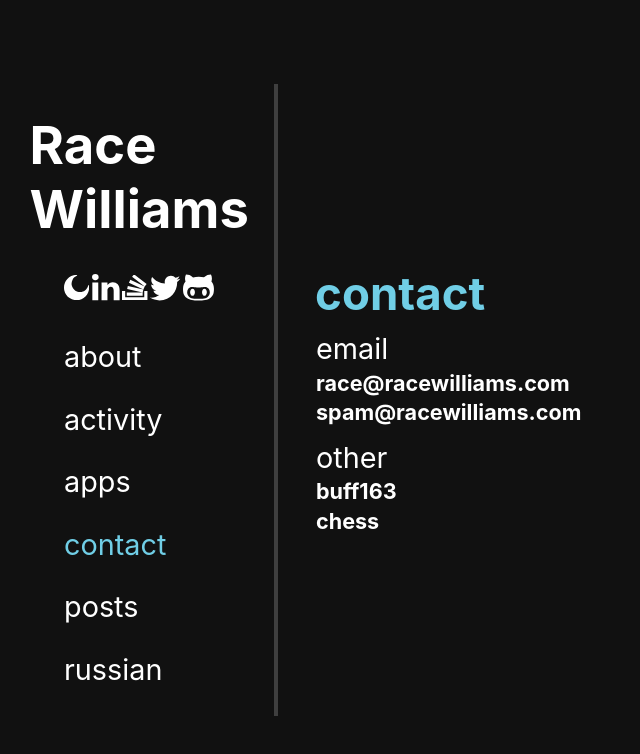
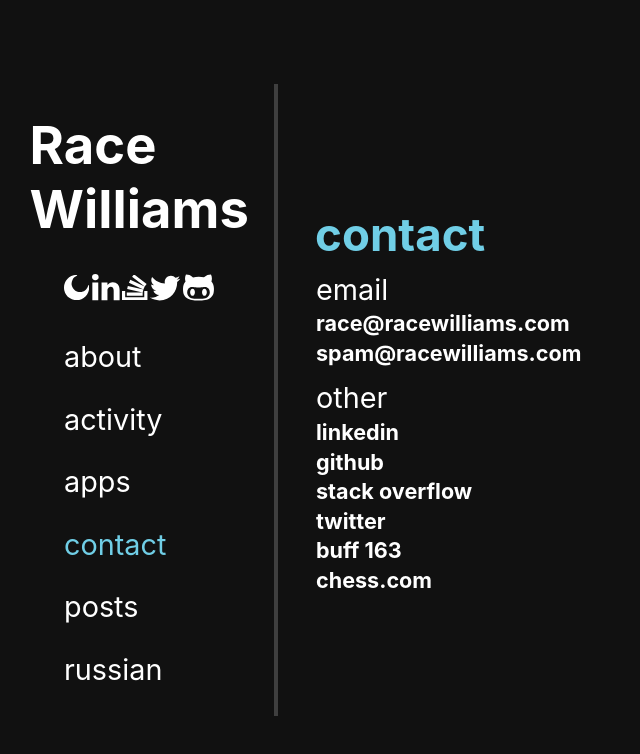
Before and after one commit to raquentin/raquentin, a React (Create React App) app in the folder client/: page /contact in a window 1280 px wide. Shown: the top 754 px of the page, without its empty margins (0-640 px from the left). Built offline with nearby package versions, Linux system fonts and the light colour scheme.

Commit message:
more contact links

```diff
--- a/client/src/routes/activity/cards/StackOverflowAnswer.js
+++ b/client/src/routes/activity/cards/StackOverflowAnswer.js
@@ -89,7 +89,7 @@ export default function StackOverflowAnswer({title, tags, timeAgo, link}) {
      		);})}
 			</div>
 			<div style={styles.bottomRight}>
-				<img style={styles.img} src="https://lh3.googleusercontent.com/a/ALm5wu0gK5bS-psVai5_gyef6tpQzX1z8TLhsA9G1eL6=k-s328" />
+				<img style={styles.img} src="https://pbs.twimg.com/profile_images/1613587840155389958/1FegykbB_400x400.jpg" />
 				<p style={styles.finalText}><span style={{color: stackOverflowColors.linkBlue}}>r4c3</span>&nbsp;<span style={{color: stackOverflowColors.white, fontWeight: 'bold'}}>{karma}</span>&nbsp;answered {timeAgo} ago</p>
 			</div>
 		</a>
--- a/client/src/routes/activity/cards/Tweet.js
+++ b/client/src/routes/activity/cards/Tweet.js
@@ -75,7 +75,7 @@ export default function Tweet({text, date, link}) {
 	return (
 		<a onMouseEnter={handleMouseEnter} onMouseLeave={handleMouseLeave} style={styles.container} href="https://twitter.com/racewilliamscom" target="_blank" rel="noreferrer">
 			<div style={styles.top}>
-				<img style={styles.img} src="https://pbs.twimg.com/profile_images/1606723955234160643/65oBhDt7_400x400.jpg" />
+				<img style={styles.img} src="https://pbs.twimg.com/profile_images/1613587840155389958/1FegykbB_400x400.jpg" />
 				<div style={styles.topTexts}>
 					<p style={styles.name}>Race</p>
 					<p style={styles.handle}>@racewilliamscom</p>
--- a/client/src/routes/contact/Contact.js
+++ b/client/src/routes/contact/Contact.js
@@ -27,8 +27,12 @@ export default function Contact() {
     </div>
     <div style={styles.options}>
     <h3 style={TextStyles.h3}>other</h3>
-      <p style={TextStyles.p}><InlinePageLink to="https://buff.163.com/shop/U1097270818?store_game=csgo#tab=selling&game=csgo" text="buff163" /></p>
-      <p style={TextStyles.p}><InlinePageLink to="https://www.chess.com/member/chessboxingmessiah" text="chess" /></p>
+      <p style={TextStyles.p}><InlinePageLink to="https://linkedin.com/in/r4c3" text="linkedin" /></p>
+      <p style={TextStyles.p}><InlinePageLink to="https://github.com/r4c3" text="github" /></p>
+      <p style={TextStyles.p}><InlinePageLink to="https://stackoverflow.com/users/20668816/race-williams" text="stack overflow" /></p>
+      <p style={TextStyles.p}><InlinePageLink to="https://twitter.com/racewilliamscom" text="twitter" /></p>
+      <p style={TextStyles.p}><InlinePageLink to="https://buff.163.com/shop/U1097270818?store_game=csgo#tab=selling&game=csgo" text="buff 163" /></p>
+      <p style={TextStyles.p}><InlinePageLink to="https://www.chess.com/member/chessboxingmessiah" text="chess.com" /></p>
     </div>
   </div>)
 }
```
Also changed, not shown: 1 other file (tests, documents, lock files or other folders).
